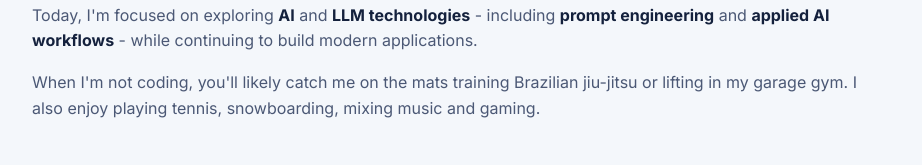
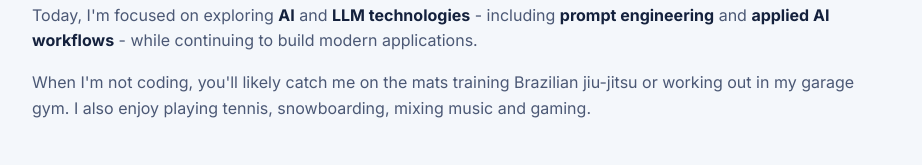
Before and after one commit to kurtluu/portfolio, a React (Vite) app in the folder react-ts-site/: page / in a window 1280 px wide. Shown: the part 635-800 px from the top of the page, without its empty margins (179-1101 px from the left). Built offline with nearby package versions, Linux system fonts and the light colour scheme.

Commit message:
Tweak about section wording

```diff
--- a/react-ts-site/src/App.tsx
+++ b/react-ts-site/src/App.tsx
@@ -361,7 +361,7 @@ function App() {
                 )}
               </p>
               <p>
-                When I'm not coding, you'll likely catch me on the mats training Brazilian jiu-jitsu or lifting in my garage gym. I also enjoy playing tennis,
+                When I'm not coding, you'll likely catch me on the mats training Brazilian jiu-jitsu or working out in my garage gym. I also enjoy playing tennis,
                 snowboarding, mixing music and gaming.
               </p>
             </article>
```
